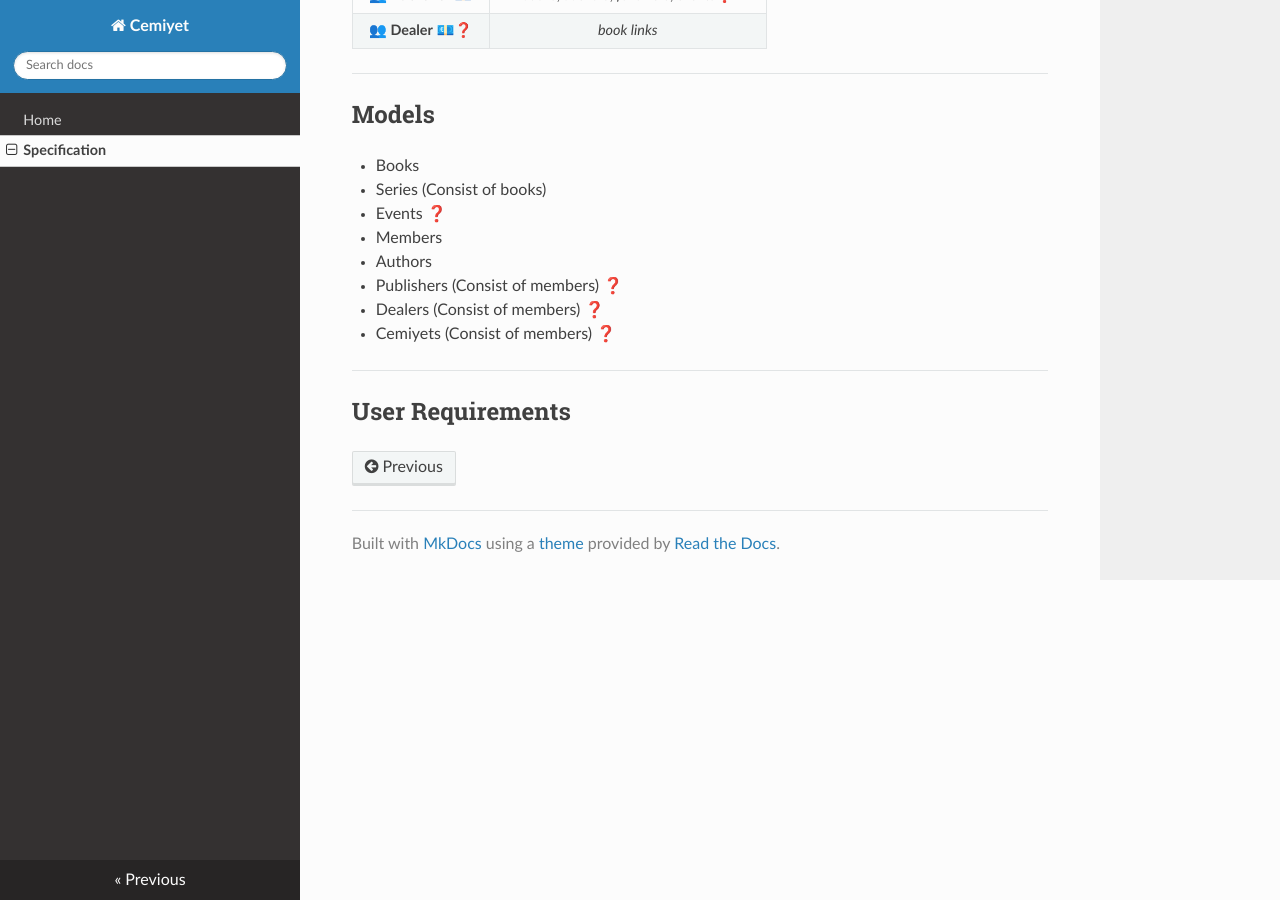
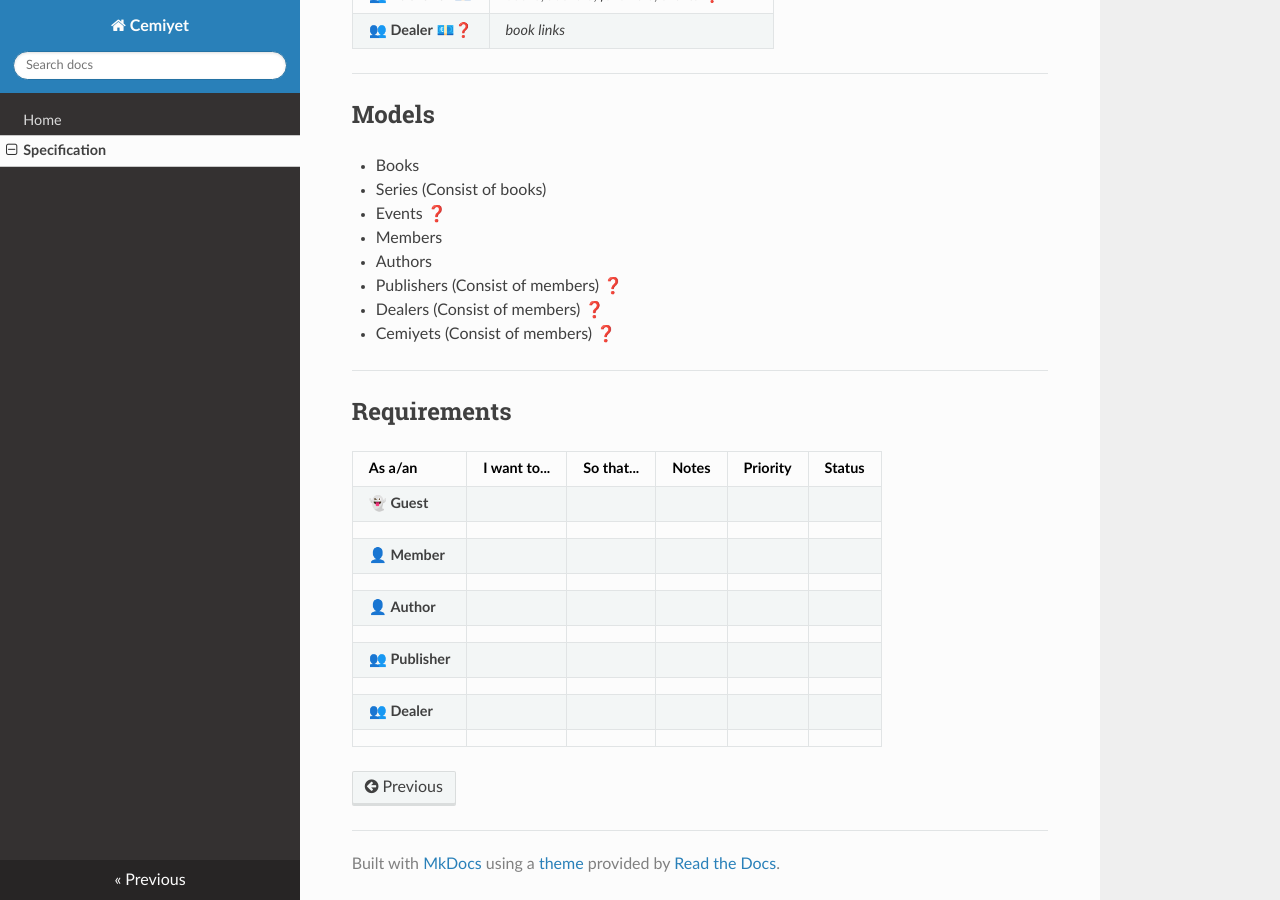
Before and after one commit to cemiyet/docs, an MkDocs documentation site: the page built from docs/specification.md, in a window 1280 px wide and 900 px high, scrolled down 563 px. Built offline with MkDocs 1.6.1, drawn with Linux system fonts in a browser that asks for light colours; nearby versions of some CDN libraries.

Commit message:
added requirements table layout.

```diff
--- a/docs/specification.md
+++ b/docs/specification.md
@@ -1,7 +1,7 @@
 ## Glossary
 
 | Symbol | Meaning |
-|:-:|:-:|
+|:-:|--|
 | ❓ | it's not accepted yet |
 | 💶 | potential income model |
 | 🆘 | help needed |
@@ -11,11 +11,11 @@
 ## Actors
 
 | Actor | Assets |
-|:-:|:-:|
+|--|--|
 | 👻 **Guest** | nothing. |
 | 👤 **Member** | *book lists* |
-| 👤 **Author** | *books*, *followers*, *events*❓, *publishers*❓ |
-| 👥 **Publisher** 💶 | *books*, *authors*, *followers*, *events*❓ |
+| 👤 **Author** | *books*, *followers*, *events* ❓, *publishers* ❓ |
+| 👥 **Publisher** 💶 | *books*, *authors*, *followers*, *events* ❓ |
 | 👥 **Dealer** 💶❓ | *book links* |
 
 ---
@@ -33,4 +33,17 @@
 
 ---
 
-## User Requirements
+## Requirements
+
+| As a/an | I want to... | So that... | Notes | Priority | Status |
+|--|--|--|--|--|--|
+| 👻 **Guest** |   |   |   |   |   |
+|   |   |   |   |   |   |
+| 👤 **Member** |   |   |   |   |   |
+|   |   |   |   |   |   |
+| 👤 **Author** |   |   |   |   |   |
+|   |   |   |   |   |   |
+| 👥 **Publisher** |   |   |   |   |   |
+|   |   |   |   |   |   |
+| 👥 **Dealer** |   |   |   |   |   |
+|   |   |   |   |   |   |
```
